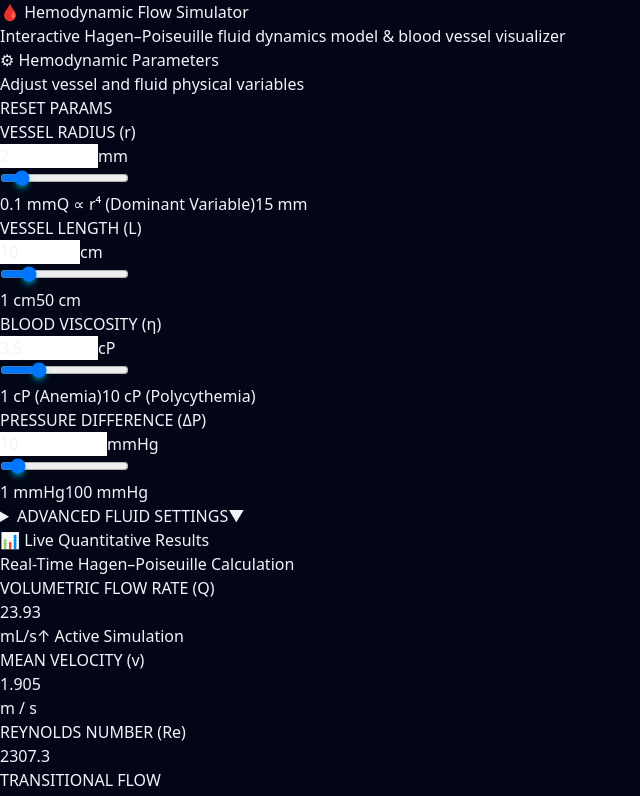
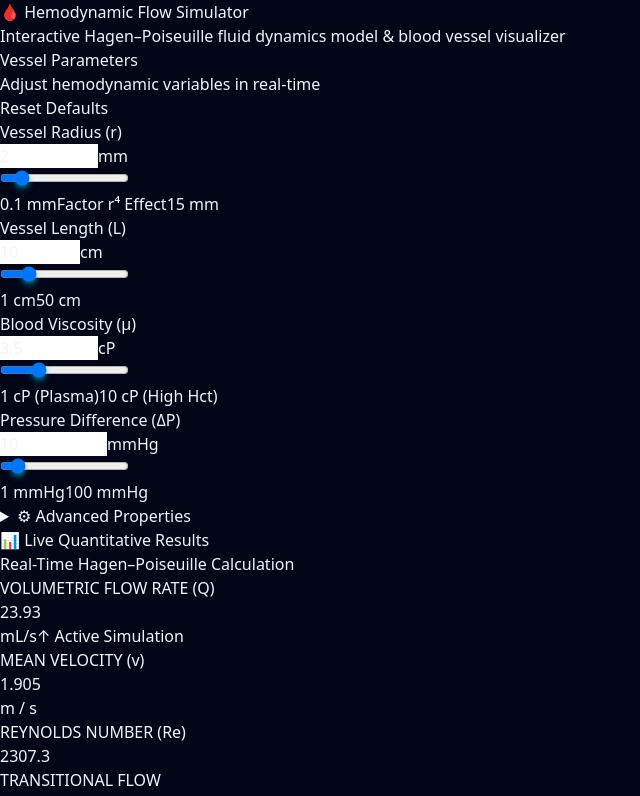
Before and after one commit to darknesssynchronized-cloud/Blood-Flow-Simulator, a Next.js app: page / in a window 1280 px wide. Shown: the top 796 px of the page, without its empty margins (0-640 px from the left). Built offline with nearby package versions, Linux system fonts and the light colour scheme.

Commit message:
Update SimulationControls.tsx

```diff
--- a/components/controls/SimulationControls.tsx
+++ b/components/controls/SimulationControls.tsx
@@ -35,191 +35,189 @@ export function SimulationControls({
   onReset,
 }: ControlsProps) {
   return (
-    <div id="simulator" className="bg-[#0d1322] border border-slate-800 rounded-xl p-5 text-slate-100 shadow-xl space-y-6">
-      <div className="flex items-center justify-between border-b border-slate-800 pb-3">
+    <div className="bg-slate-900/90 border border-slate-800 rounded-2xl p-6 text-slate-100 shadow-xl space-y-6">
+      <div className="flex items-center justify-between border-b border-slate-800/80 pb-4">
         <div>
-          <h2 className="text-sm font-bold uppercase tracking-wider text-cyan-400 flex items-center gap-2">
-            <span>⚙</span> Hemodynamic Parameters
+          <h2 className="text-sm font-mono uppercase tracking-wider text-cyan-400 font-bold">
+            Vessel Parameters
           </h2>
-          <p className="text-[11px] text-slate-400">Adjust vessel and fluid physical variables</p>
+          <p className="text-xs text-slate-400 mt-0.5">Adjust hemodynamic variables in real-time</p>
         </div>
         <button
           onClick={onReset}
-          className="px-2.5 py-1 text-xs font-mono font-semibold bg-slate-800 hover:bg-slate-700 text-slate-300 rounded border border-slate-700 transition-all hover:text-cyan-300"
+          className="px-3 py-1.5 text-xs font-mono bg-slate-800 hover:bg-slate-700 text-slate-300 rounded-lg border border-slate-700/60 transition-all active:scale-95"
         >
-          RESET PARAMS
+          Reset Defaults
         </button>
       </div>
 
       <div className="space-y-5">
-        {/* Vessel Radius (r) */}
-        <div className="bg-slate-950/70 p-3.5 rounded-lg border border-slate-800/80">
-          <div className="flex justify-between items-center mb-2">
-            <label htmlFor="radius-input" className="text-xs font-bold text-slate-200 tracking-wide">
-              VESSEL RADIUS (r)
+        {/* Vessel Radius */}
+        <div className="bg-slate-950/60 border border-slate-800/60 rounded-xl p-4 space-y-2">
+          <div className="flex justify-between items-center text-xs">
+            <label htmlFor="radius-slider" className="font-semibold text-slate-200">
+              Vessel Radius (<span className="italic font-serif">r</span>)
             </label>
-            <div className="flex items-center space-x-1">
+            <div className="flex items-center space-x-1.5">
               <input
-                id="radius-input"
                 type="number"
-                step="0.1"
                 min={PARAM_LIMITS.radius.min}
                 max={PARAM_LIMITS.radius.max}
+                step={0.1}
                 value={radiusMm}
                 onChange={(e) => onChangeRadius(clamp(parseFloat(e.target.value), PARAM_LIMITS.radius.min, PARAM_LIMITS.radius.max))}
-                className="w-16 bg-slate-900 border border-slate-700 rounded px-1.5 py-0.5 text-right font-mono text-xs text-cyan-300 focus:outline-none focus:border-cyan-500"
+                className="w-16 bg-slate-900 border border-slate-700 rounded px-1.5 py-0.5 text-right text-cyan-400 font-mono text-xs font-bold focus:outline-none focus:border-cyan-500"
               />
-              <span className="text-xs font-mono text-slate-400">mm</span>
+              <span className="font-mono text-slate-400">mm</span>
             </div>
           </div>
           <input
+            id="radius-slider"
             type="range"
             min={PARAM_LIMITS.radius.min}
             max={PARAM_LIMITS.radius.max}
             step={0.1}
             value={radiusMm}
             onChange={(e) => onChangeRadius(parseFloat(e.target.value))}
-            className="w-full accent-cyan-500 cursor-pointer"
+            className="w-full accent-cyan-400 bg-slate-800 h-1.5 rounded-lg cursor-pointer"
           />
-          <div className="flex justify-between text-[10px] font-mono text-slate-500 mt-1">
+          <div className="flex justify-between text-[10px] font-mono text-slate-400">
             <span>{PARAM_LIMITS.radius.min} mm</span>
-            <span className="text-rose-400 font-semibold">Q ∝ r⁴ (Dominant Variable)</span>
+            <span className="text-rose-400 font-semibold">Factor r⁴ Effect</span>
             <span>{PARAM_LIMITS.radius.max} mm</span>
           </div>
         </div>
 
-        {/* Vessel Length (L) */}
-        <div className="bg-slate-950/70 p-3.5 rounded-lg border border-slate-800/80">
-          <div className="flex justify-between items-center mb-2">
-            <label htmlFor="length-input" className="text-xs font-bold text-slate-200 tracking-wide">
-              VESSEL LENGTH (L)
+        {/* Vessel Length */}
+        <div className="bg-slate-950/60 border border-slate-800/60 rounded-xl p-4 space-y-2">
+          <div className="flex justify-between items-center text-xs">
+            <label htmlFor="length-slider" className="font-semibold text-slate-200">
+              Vessel Length (<span className="italic font-serif">L</span>)
             </label>
-            <div className="flex items-center space-x-1">
+            <div className="flex items-center space-x-1.5">
               <input
-                id="length-input"
                 type="number"
-                step="1"
                 min={PARAM_LIMITS.length.min}
                 max={PARAM_LIMITS.length.max}
+                step={1}
                 value={lengthCm}
                 onChange={(e) => onChangeLength(clamp(parseFloat(e.target.value), PARAM_LIMITS.length.min, PARAM_LIMITS.length.max))}
-                className="w-16 bg-slate-900 border border-slate-700 rounded px-1.5 py-0.5 text-right font-mono text-xs text-cyan-300 focus:outline-none focus:border-cyan-500"
+                className="w-16 bg-slate-900 border border-slate-700 rounded px-1.5 py-0.5 text-right text-cyan-400 font-mono text-xs font-bold focus:outline-none focus:border-cyan-500"
               />
-              <span className="text-xs font-mono text-slate-400">cm</span>
+              <span className="font-mono text-slate-400">cm</span>
             </div>
           </div>
           <input
+            id="length-slider"
             type="range"
             min={PARAM_LIMITS.length.min}
             max={PARAM_LIMITS.length.max}
             step={1}
             value={lengthCm}
             onChange={(e) => onChangeLength(parseFloat(e.target.value))}
-            className="w-full accent-cyan-500 cursor-pointer"
+            className="w-full accent-cyan-400 bg-slate-800 h-1.5 rounded-lg cursor-pointer"
           />
-          <div className="flex justify-between text-[10px] font-mono text-slate-500 mt-1">
+          <div className="flex justify-between text-[10px] font-mono text-slate-400">
             <span>{PARAM_LIMITS.length.min} cm</span>
             <span>{PARAM_LIMITS.length.max} cm</span>
           </div>
         </div>
 
-        {/* Blood Viscosity (η) */}
-        <div className="bg-slate-950/70 p-3.5 rounded-lg border border-slate-800/80">
-          <div className="flex justify-between items-center mb-2">
-            <label htmlFor="viscosity-input" className="text-xs font-bold text-slate-200 tracking-wide">
-              BLOOD VISCOSITY (η)
+        {/* Blood Viscosity */}
+        <div className="bg-slate-950/60 border border-slate-800/60 rounded-xl p-4 space-y-2">
+          <div className="flex justify-between items-center text-xs">
+            <label htmlFor="viscosity-slider" className="font-semibold text-slate-200">
+              Blood Viscosity (<span className="italic font-serif">μ</span>)
             </label>
-            <div className="flex items-center space-x-1">
+            <div className="flex items-center space-x-1.5">
               <input
-                id="viscosity-input"
                 type="number"
-                step="0.1"
                 min={PARAM_LIMITS.viscosity.min}
                 max={PARAM_LIMITS.viscosity.max}
+                step={0.1}
                 value={viscosityCp}
                 onChange={(e) => onChangeViscosity(clamp(parseFloat(e.target.value), PARAM_LIMITS.viscosity.min, PARAM_LIMITS.viscosity.max))}
-                className="w-16 bg-slate-900 border border-slate-700 rounded px-1.5 py-0.5 text-right font-mono text-xs text-cyan-300 focus:outline-none focus:border-cyan-500"
+                className="w-16 bg-slate-900 border border-slate-700 rounded px-1.5 py-0.5 text-right text-cyan-400 font-mono text-xs font-bold focus:outline-none focus:border-cyan-500"
               />
-              <span className="text-xs font-mono text-slate-400">cP</span>
+              <span className="font-mono text-slate-400">cP</span>
             </div>
           </div>
           <input
+            id="viscosity-slider"
             type="range"
             min={PARAM_LIMITS.viscosity.min}
             max={PARAM_LIMITS.viscosity.max}
             step={0.1}
             value={viscosityCp}
             onChange={(e) => onChangeViscosity(parseFloat(e.target.value))}
-            className="w-full accent-cyan-500 cursor-pointer"
+            className="w-full accent-cyan-400 bg-slate-800 h-1.5 rounded-lg cursor-pointer"
           />
-          <div className="flex justify-between text-[10px] font-mono text-slate-500 mt-1">
-            <span>{PARAM_LIMITS.viscosity.min} cP (Anemia)</span>
-            <span>{PARAM_LIMITS.viscosity.max} cP (Polycythemia)</span>
+          <div className="flex justify-between text-[10px] font-mono text-slate-400">
+            <span>{PARAM_LIMITS.viscosity.min} cP (Plasma)</span>
+            <span>{PARAM_LIMITS.viscosity.max} cP (High Hct)</span>
           </div>
         </div>
 
-        {/* Pressure Difference (ΔP) */}
-        <div className="bg-slate-950/70 p-3.5 rounded-lg border border-slate-800/80">
-          <div className="flex justify-between items-center mb-2">
-            <label htmlFor="pressure-input" className="text-xs font-bold text-slate-200 tracking-wide">
-              PRESSURE DIFFERENCE (ΔP)
+        {/* Pressure Difference */}
+        <div className="bg-slate-950/60 border border-slate-800/60 rounded-xl p-4 space-y-2">
+          <div className="flex justify-between items-center text-xs">
+            <label htmlFor="pressure-slider" className="font-semibold text-slate-200">
+              Pressure Difference (Δ<span className="italic font-serif">P</span>)
             </label>
-            <div className="flex items-center space-x-1">
+            <div className="flex items-center space-x-1.5">
               <input
-                id="pressure-input"
                 type="number"
-                step="0.1"
                 min={PARAM_LIMITS.pressureDiff.min}
                 max={PARAM_LIMITS.pressureDiff.max}
+                step={0.1}
                 value={pressureMmHg}
                 onChange={(e) => onChangePressure(clamp(parseFloat(e.target.value), PARAM_LIMITS.pressureDiff.min, PARAM_LIMITS.pressureDiff.max))}
-                className="w-16 bg-slate-900 border border-slate-700 rounded px-1.5 py-0.5 text-right font-mono text-xs text-cyan-300 focus:outline-none focus:border-cyan-500"
+                className="w-16 bg-slate-900 border border-slate-700 rounded px-1.5 py-0.5 text-right text-cyan-400 font-mono text-xs font-bold focus:outline-none focus:border-cyan-500"
               />
-              <span className="text-xs font-mono text-slate-400">mmHg</span>
+              <span className="font-mono text-slate-400">mmHg</span>
             </div>
           </div>
           <input
+            id="pressure-slider"
             type="range"
             min={PARAM_LIMITS.pressureDiff.min}
             max={PARAM_LIMITS.pressureDiff.max}
             step={0.1}
             value={pressureMmHg}
             onChange={(e) => onChangePressure(parseFloat(e.target.value))}
-            className="w-full accent-cyan-500 cursor-pointer"
+            className="w-full accent-cyan-400 bg-slate-800 h-1.5 rounded-lg cursor-pointer"
           />
-          <div className="flex justify-between text-[10px] font-mono text-slate-500 mt-1">
+          <div className="flex justify-between text-[10px] font-mono text-slate-400">
             <span>{PARAM_LIMITS.pressureDiff.min} mmHg</span>
             <span>{PARAM_LIMITS.pressureDiff.max} mmHg</span>
           </div>
         </div>
       </div>
 
-      {/* Advanced Fluid Properties */}
-      <details className="border-t border-slate-800 pt-3 text-xs text-slate-400 group">
-        <summary className="cursor-pointer font-mono text-[11px] hover:text-cyan-400 flex items-center justify-between">
-          <span>ADVANCED FLUID SETTINGS</span>
-          <span className="group-open:rotate-180 transition-transform">▼</span>
+      {/* Advanced Configurations */}
+      <details className="border-t border-slate-800/80 pt-3 text-xs text-slate-400">
+        <summary className="cursor-pointer font-mono text-[11px] font-medium hover:text-slate-200 transition-colors select-none">
+          ⚙ Advanced Properties
         </summary>
-        <div className="space-y-3 pt-3 pl-1">
+        <div className="mt-3 space-y-3 pl-2 text-xs">
           <div className="flex justify-between items-center">
-            <span className="text-[11px]">Blood Density (ρ):</span>
+            <span className="text-slate-300">Fluid Density (ρ):</span>
             <div className="flex items-center space-x-1">
               <input
                 type="number"
                 value={density}
                 onChange={(e) => onChangeDensity(clamp(parseFloat(e.target.value), 1000, 1100))}
-                className="w-16 bg-slate-900 border border-slate-700 rounded px-1.5 py-0.5 text-right text-white font-mono text-xs"
+                className="w-20 bg-slate-950 border border-slate-700 rounded px-2 py-1 text-right text-cyan-400 font-mono"
               />
-              <span className="text-[10px] font-mono text-slate-500">kg/m³</span>
+              <span className="text-[10px] text-slate-400 font-mono">kg/m³</span>
             </div>
           </div>
-
           <div className="flex justify-between items-center">
-            <span className="text-[11px]">Flow Unit Display:</span>
+            <span className="text-slate-300">Flow Unit:</span>
             <select
               value={flowUnit}
               onChange={(e) => onChangeFlowUnit(e.target.value as 'mL/s' | 'mL/min')}
-              className="bg-slate-900 border border-slate-700 rounded px-2 py-0.5 text-xs text-white font-mono"
+              className="bg-slate-950 border border-slate-700 rounded px-2 py-1 text-cyan-400 font-mono"
             >
               <option value="mL/s">mL/s</option>
               <option value="mL/min">mL/min</option>
```
